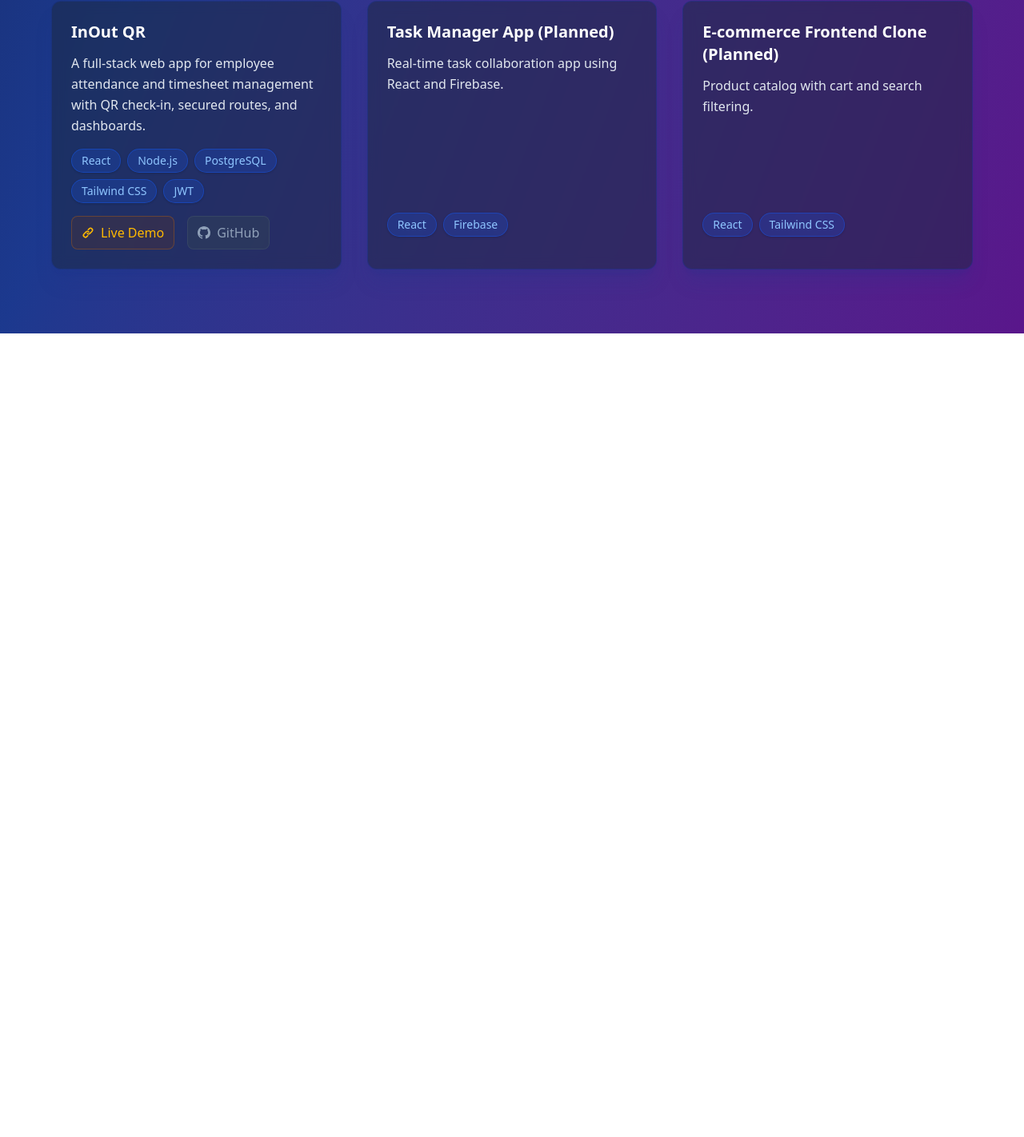
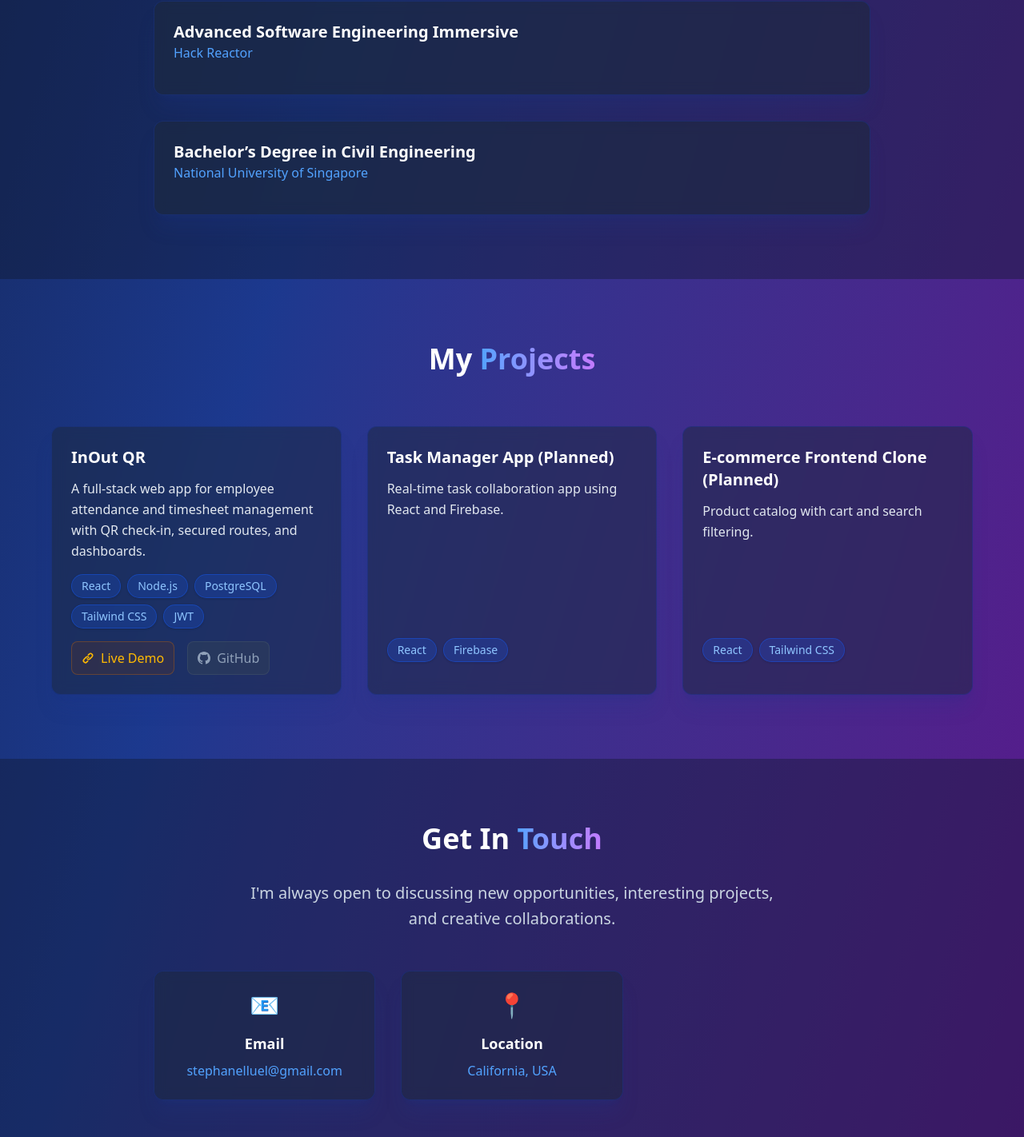
Before and after one commit to StephanGELo/stephan-portfolio, a React (Vite) app: page / in a window 1280 px wide. Shown: the part 2946-4368 px from the top of the page at 80% size. Before the commit the page ends 3363 px from the top, so only its background shows below. Built offline with nearby package versions, Linux system fonts and the light colour scheme.

Commit message:
Implement code for Contact and Education components using Tailwindcss for styling

```diff
--- a/src/App.tsx
+++ b/src/App.tsx
@@ -5,6 +5,8 @@ import About from './components/About';
 import Skills from './components/Skills';
 import Experience from './components/Experience';
 import Projects from './components/Projects';
+import Education from './components/Education';
+import Contact from './components/Contact';
 
 function App() {
   const [ isMenuOpen, setIsMenuOpen ] = useState(false);
@@ -39,7 +41,10 @@ function App() {
         <About />
         <Skills />
         <Experience />
+        <Education />
         <Projects />
+        <Contact />
+
       </div>
     </>
   );
--- a/src/components/Contact.tsx
+++ b/src/components/Contact.tsx
@@ -0,0 +1,52 @@
+import { portfolioData } from "../data/portfolioData";
+
+function Contact() {
+    return (
+        <section id="contact" className="py-16 sm:py-20 px-4 sm:px-6 lg:px-8 bg-slate-900/40">
+            <div className="max-w-4xl mx-auto text-center">
+                <h2 className="text-3xl sm:text-4xl font-bold mb-6 sm:mb-8">
+                    Get In <span className="text-transparent bg-clip-text bg-gradient-to-r from-blue-400 to-purple-400">Touch</span>
+                </h2>
+                <p className="text-lg sm:text-xl text-slate-300 mb-8 sm:mb-12 max-w-2xl mx-auto leading-relaxed">
+                    I'm always open to discussing new opportunities, interesting projects, and creative collaborations.
+                </p>
+
+                <div className="grid grid-cols-1 sm:grid-cols-2 lg:grid-cols-3 gap-6 sm:gap-8 mb-8 sm:mb-12">
+                    <div className="bg-slate-800/50 backdrop-blur-sm border border-blue-800/30 rounded-xl p-4 sm:p-6 hover:border-blue-600/40 transition-colors duration-300 shadow-xl shadow-blue-900/20">
+                        <div className="text-2xl sm:text-3xl mb-3 sm:mb-4">📧</div>
+                        <h3 className="text-base sm:text-lg font-bold text-white mb-2">Email</h3>
+                        <p className="text-blue-400 text-sm sm:text-base break-all">{portfolioData.email}</p>
+                    </div>
+
+                    {portfolioData.phone && (
+                        <div className="bg-slate-800/50 backdrop-blur-sm border border-blue-800/30 rounded-xl p-4 sm:p-6 hover:border-blue-600/40 transition-colors duration-300 shadow-xl shadow-blue-900/20">
+                            <div className="text-2xl sm:text-3xl mb-3 sm:mb-4">📱</div>
+                            <h3 className="text-base sm:text-lg font-bold text-white mb-2">Phone</h3>
+                            <p className="text-blue-400 text-sm sm:text-base">{portfolioData.phone}</p>
+                        </div>
+                    )}
+
+                    <div className="bg-slate-800/50 backdrop-blur-sm border border-blue-800/30 rounded-xl p-4 sm:p-6 hover:border-blue-600/40 transition-colors duration-300 shadow-xl shadow-blue-900/20 sm:col-span-2 lg:col-span-1">
+                        <div className="text-2xl sm:text-3xl mb-3 sm:mb-4">📍</div>
+                        <h3 className="text-base sm:text-lg font-bold text-white mb-2">Location</h3>
+                        <p className="text-blue-400 text-sm sm:text-base">{portfolioData.location}</p>
+                    </div>
+                </div>
+
+                <div className="flex flex-col sm:flex-row gap-4 justify-center">
+                    <a
+                        href={`mailto:${portfolioData.email}`}
+                        className="px-6 sm:px-8 py-3 bg-gradient-to-r from-blue-600 to-purple-600 hover:from-blue-500 hover:to-purple-500 text-white font-medium rounded-lg transition-all duration-200 hover:scale-105 hover:shadow-lg hover:shadow-blue-500/30 border border-blue-500/20 text-sm sm:text-base"
+                    >
+                        Send Email
+                    </a>
+                    <button className="px-6 sm:px-8 py-3 bg-gradient-to-r from-amber-600/20 to-yellow-600/20 hover:from-amber-600/30 hover:to-yellow-600/30 border border-amber-500/40 hover:border-amber-400/60 text-amber-400 hover:text-amber-300 font-medium rounded-lg transition-all duration-200 hover:scale-105 hover:shadow-lg hover:shadow-amber-500/20 text-sm sm:text-base">
+                        Download Resume
+                    </button>
+                </div>
+            </div>
+        </section>
+    );
+}
+
+export default Contact;
--- /dev/null
+++ b/src/components/Education.tsx
@@ -0,0 +1,43 @@
+import { portfolioData } from "../data/portfolioData";
+
+function Education() {
+    return (
+        <section className="py-16 sm:py-20 px-4 sm:px-6 lg:px-8 bg-slate-900/40">
+            <div className="max-w-4xl mx-auto">
+                <h2 className="text-3xl sm:text-4xl font-bold text-center mb-12 sm:mb-16">
+                    <span className="text-transparent bg-clip-text bg-gradient-to-r from-blue-400 to-purple-400">Education</span>
+                </h2>
+
+                <div className="space-y-6 sm:space-y-8">
+                    {portfolioData.education.map((edu, index) => (
+                        <div
+                            key={index}
+                            className="bg-slate-800/60 backdrop-blur-sm border border-blue-800/30 rounded-xl p-4 sm:p-6 hover:border-blue-600/50 transition-all duration-300 shadow-xl shadow-blue-900/20 hover:scale-105"
+                        >
+                            <div className="flex flex-col sm:flex-row sm:items-center sm:justify-between mb-4">
+                                <div className="mb-2 sm:mb-0">
+                                    <h3 className="text-lg sm:text-xl font-bold text-white">{edu.degree}</h3>
+                                    <p className="text-blue-400 font-medium">{edu.school}</p>
+                                </div>
+                                <div className="text-right">
+                                    {edu.period && (
+                                        <span className="text-amber-400 font-medium bg-amber-900/20 px-3 py-1 rounded-full border border-amber-600/30 block mb-2 text-sm sm:text-base">
+                                            {edu.period}
+                                        </span>
+                                    )}
+                                    {edu.gpa && (
+                                        <span className="text-slate-300 text-xs sm:text-sm">
+                                            {edu.gpa}
+                                        </span>
+                                    )}
+                                </div>
+                            </div>
+                        </div>
+                    ))}
+                </div>
+            </div>
+        </section>
+    );
+}
+
+export default Education;
```
